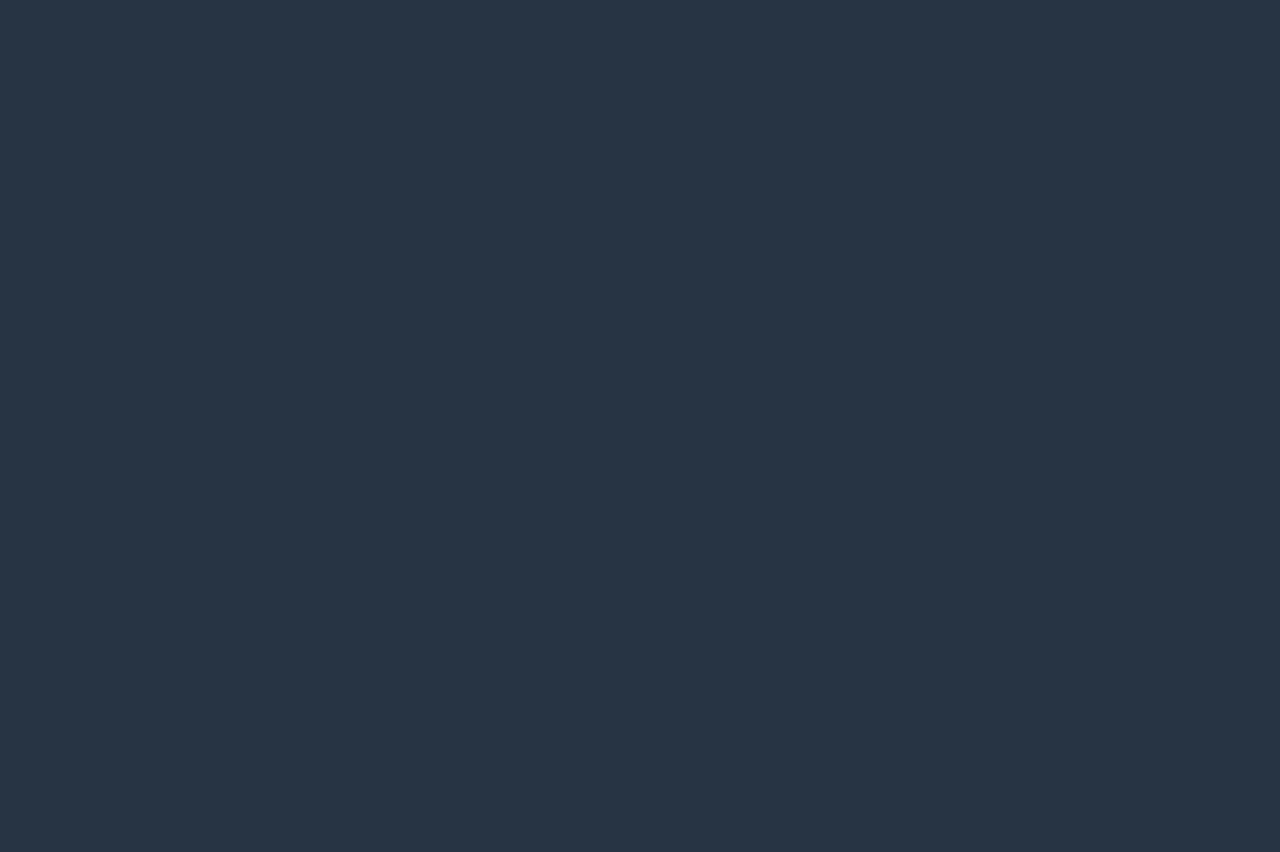
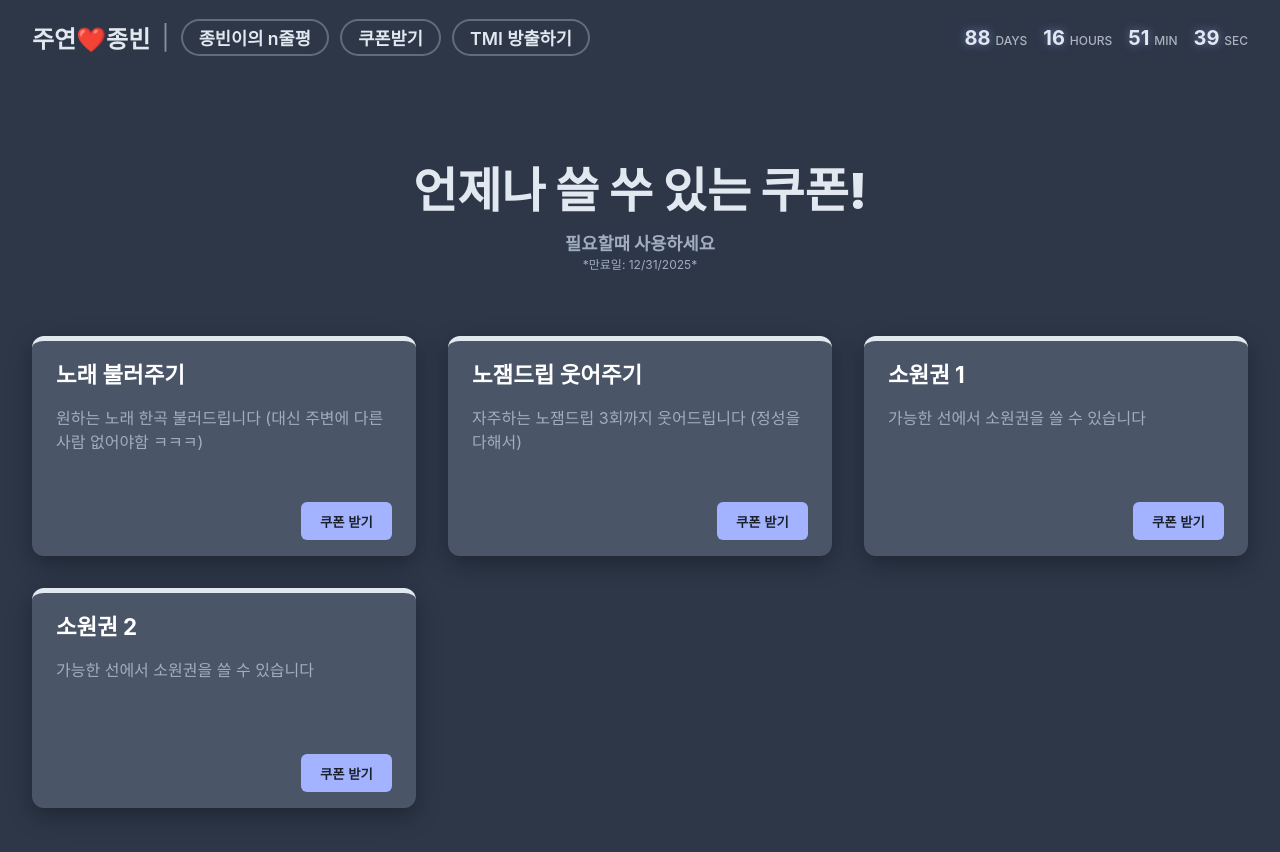
Before and after one commit to jblee0310/Web, a React (Vite) app: page /coupon in a window 1280 px wide. Before the commit this address had no page. Shown: the top 852 px of the page. Before the commit the page ends 800 px from the top, so only its background shows below. Built offline with nearby package versions, Linux system fonts and the light colour scheme.

Commit message:
added coupon page and fixed other things

```diff
--- a/index.html
+++ b/index.html
@@ -4,7 +4,7 @@
     <meta charset="UTF-8" />
     <link rel="icon" type="image/svg+xml" href="/vite.svg" />
     <meta name="viewport" content="width=device-width, initial-scale=1.0" />
-    <title>Vite + React</title>
+    <title>100일</title>
     <meta charset="UTF-8" />
   <link rel="icon" type="image/svg+xml" href="/vite.svg" />
   <meta name="viewport" content="width=device-width, initial-scale=1.0" />
--- a/src/App.jsx
+++ b/src/App.jsx
@@ -5,6 +5,7 @@ import HomePage from './pages/Homepage.jsx';
 import LetterPage from './pages/LetterPage.jsx';
 import NGridPage from './pages/NGridPage.jsx';
 import DiscoveryPage from './pages/DiscoveryPage.jsx';
+import CouponPage from './pages/CouponPage.jsx';
 
 
 // Import other pages like StoryPage here later
@@ -30,6 +31,7 @@ function App() {
         <Route path="/n줄평" element={<NGridPage />} /> {/* <-- ADD ROUTE */}
         <Route path="/tmi" element={<DiscoveryPage />} />
         <Route path="/timeline" element={<HomePage />} />
+        <Route path="/coupon" element={<CouponPage />} />
 
 
 
--- a/src/components/Header.css
+++ b/src/components/Header.css
@@ -25,7 +25,7 @@
   /* --- Flexbox Layout --- */
   display: flex;
   align-items: center; /* Vertically centers everything */
-  gap: 1.2rem;       /* The default space between items on the left */
+  gap: .7rem;       /* The default space between items on the left */
 }
 
 
--- a/src/components/Header.jsx
+++ b/src/components/Header.jsx
@@ -9,14 +9,14 @@ function Header() {
   return (
     <header className="main-header">
       {/* --- Left-Side Group --- */}
-      {/* <a href=".">주연❤️종빈</a> */}
-      <a href=".">FILLER</a>
+      <a href=".">주연❤️종빈</a>
+      {/* <a href=".">FILLER</a> */}
       <span className="nav-separator">|</span>
 
 
       {/* Give 'x' and 'y' a common class for styling */}
       <a href="/n줄평" className="nav-button">종빈이의 n줄평</a>
-      <a href="/timeline" className="nav-button">Timeline</a>
+      <a href="/coupon" className="nav-button">쿠폰받기</a>
 
       {/* --- Right-Side Item --- */}
       {/* Give 'z' the common class AND a special class for positioning */}
--- /dev/null
+++ b/src/couponsData.js
@@ -0,0 +1,28 @@
+// In src/couponsData.js
+
+export const couponsData = [
+  {
+    id: 'coupon-1',
+    title: '노래 불러주기',
+    description: '원하는 노래 한곡 불러드립니다 (대신 주변에 다른 사람 없어야함 ㅋㅋㅋ)',
+    accentColor: '#81e6d9', // A nice teal
+  },
+  {
+    id: 'coupon-2',
+    title: '노잼드립 웃어주기',
+    description: '자주하는 노잼드립 3회까지 웃어드립니다 (정성을 다해서)',
+    accentColor: '#f6ad55', // A warm orange
+  },
+  {
+    id: 'coupon-3',
+    title: '소원권 1',
+    description: '가능한 선에서 소원권을 쓸 수 있습니다',
+    accentColor: '#f687b3', // A playful pink
+  },
+  {
+    id: 'coupon-4',
+    title: '소원권 2',
+    description: '가능한 선에서 소원권을 쓸 수 있습니다',
+    accentColor: '#a3b3ff', // Your site's periwinkle blue
+  }
+];
--- /dev/null
+++ b/src/pages/CouponPage.css
@@ -0,0 +1,94 @@
+/* In src/pages/CouponPage.css */
+
+.coupon-page-container {
+  min-height: 100vh;
+  padding: 120px 2rem 4rem 2rem;
+  box-sizing: border-box;
+  background-color: #2D3748;
+  color: #E2E8F0;
+}
+
+.page-title, .page-subtitle, .page-subsubtitle {
+  text-align: center;
+}
+.page-title { font-size: 3rem; font-weight: 900; margin-bottom: 0.5rem; }
+.page-subtitle { font-size: 1.1rem; color: #A0AEC0; margin-top: 0; margin-bottom: 0rem; }
+.page-subsubtitle { font-size: .75rem; color: #A0AEC0; margin-top: 0; margin-bottom: 4rem; }
+
+.coupons-grid {
+  display: grid;
+  grid-template-columns: repeat(auto-fit, minmax(320px, 1fr));
+  gap: 2rem;
+  max-width: 1400px;
+  margin: 0 auto;
+}
+
+/* --- THE NEW COUPON DESIGN --- */
+.coupon-container {
+  background-color: #4A5568;
+  border-radius: 12px;
+  display: flex;
+  flex-direction: column;
+  box-shadow: 0 8px 25px rgba(0, 0, 0, 0.3);
+  border-top: 5px solid; /* The color will be set by inline style */
+  height: 220px;
+  transition: all 0.3s ease; /* A smooth transition for all changes */
+}
+
+/* --- THIS IS THE STYLE FOR A REDEEMED COUPON --- */
+.coupon-container.is-redeemed {
+  /* Make it look "used" by making it less prominent */
+  opacity: 0.6;
+  background-color: #38495a; /* A darker background */
+}
+
+.coupon-header { padding: 1rem 1.5rem; }
+.coupon-header h3 { margin: 0; font-size: 1.4rem; color: white; }
+.coupon-body { padding: 0 1.5rem; flex-grow: 1; }
+.coupon-body p { margin: 0; font-size: 1rem; color: #A0AEC0; }
+.coupon-footer { padding: 1rem 1.5rem; text-align: right; }
+
+.redeem-btn {
+  background-color: #a3b3ff;
+  color: #1A202C;
+  border: none;
+  padding: 0.6rem 1.2rem;
+  border-radius: 6px;
+  font-weight: bold;
+  cursor: pointer;
+  transition: background-color 0.2s;
+}
+.redeem-btn:hover {
+  background-color: #8c9eff;
+}
+
+/* This is the text that appears after redeeming */
+.redeemed-text {
+  font-size: 1rem;
+  font-weight: bold;
+  color: #2ecc71; /* A nice green to indicate success */
+  padding: 0.6rem 1.2rem;
+  border: 1px solid #2ecc71;
+  border-radius: 6px;
+  background-color: rgba(46, 204, 113, 0.1);
+}
+
+/* --- The Reset button styling remains the same --- */
+.reset-button-container {
+  margin-top: 4rem;
+  text-align: center;
+}
+.reset-all-btn {
+  background: none;
+  border: 1px solid #e74c3c;
+  color: #e74c3c;
+  padding: 0.75rem 1.5rem;
+  border-radius: 6px;
+  font-weight: bold;
+  cursor: pointer;
+  transition: all 0.2s;
+}
+.reset-all-btn:hover {
+  background-color: #e74c3c;
+  color: white;
+}
--- /dev/null
+++ b/src/pages/CouponPage.jsx
@@ -0,0 +1,96 @@
+// In src/pages/CouponPage.jsx
+
+import { useState, useEffect } from 'react';
+import Header from '../components/Header';
+import { couponsData } from '../couponsData';
+import './CouponPage.css';
+
+// --- This is the new, simpler "helper" component for a single coupon ---
+function Coupon({ data, isRedeemed, onRedeem }) {
+  return (
+    // The main container. We add an 'is-redeemed' class when active.
+    // This class will change the styles of the button and the overall look.
+    <div className={`coupon-container ${isRedeemed ? 'is-redeemed' : ''}`}>
+      <div className="coupon-header" style={{ borderTopColor: data.accentColor }}>
+        <h3>{data.title}</h3>
+      </div>
+      <div className="coupon-body">
+        <p>{data.description}</p>
+      </div>
+      <div className="coupon-footer">
+        {/*
+          We use a conditional render here.
+          If it's redeemed, show a "Redeemed" span.
+          If not, show the "Redeem" button.
+        */}
+        {isRedeemed ? (
+          <span className="redeemed-text">✓ 사용완료</span>
+        ) : (
+          <button className="redeem-btn" onClick={onRedeem}>쿠폰 받기</button>
+        )}
+      </div>
+    </div>
+  );
+}
+
+
+// --- The main page component logic is unchanged ---
+function CouponPage() {
+  const [redeemedState, setRedeemedState] = useState({});
+
+  useEffect(() => {
+    const savedState = JSON.parse(localStorage.getItem('redeemedCoupons'));
+    if (savedState) {
+      setRedeemedState(savedState);
+    }
+  }, []);
+
+  const handleRedeem = (couponId) => {
+    // Only allow redeeming if it's not already redeemed
+    if (!redeemedState[couponId]) {
+      const newState = {
+        ...redeemedState,
+        [couponId]: true,
+      };
+      setRedeemedState(newState);
+      localStorage.setItem('redeemedCoupons', JSON.stringify(newState));
+    }
+  };
+
+  const handleResetAll = () => {
+    if (window.confirm("Are you sure you want to reset all redeemed coupons?")) {
+      setRedeemedState({});
+      localStorage.removeItem('redeemedCoupons');
+    }
+  };
+
+  return (
+    <>
+      <Header />
+      <div className="coupon-page-container">
+        <h1 className="page-title">언제나 쓸 쑤 있는 쿠폰!</h1>
+        <h3 className="page-subtitle">필요할때 사용하세요</h3>
+        <p className="page-subsubtitle">*만료일: 12/31/2025* </p>
+
+        <div className="coupons-grid">
+          {couponsData.map((coupon) => (
+            <Coupon
+              key={coupon.id}
+              data={coupon}
+              isRedeemed={redeemedState[coupon.id] || false}
+              onRedeem={() => handleRedeem(coupon.id)}
+            />
+          ))}
+        </div>
+
+        {/* <div className="reset-button-container">
+          <button className="reset-all-btn" onClick={handleResetAll}>
+            Reset All Coupons
+          </button>
+        </div> */}
+      </div>
+    </>
+  );
+}
+
+export default CouponPage;
--- a/src/pages/Homepage.jsx
+++ b/src/pages/Homepage.jsx
@@ -46,13 +46,13 @@ function HomePage() {
 
           {/* --- The Left Column (Congratulatory Message) --- */}
           <div className="left-column">
-            <p className="main-subtitle">filler</p>
-            <h1 className="main-title">MAIN</h1>
+            <p className="main-subtitle">앞으로도 쭉 행복한 연애하자~</p>
+            <h1 className="main-title">100일 축하해!!!</h1>
             <p className="main-description">
-              filler
+
             </p>
             <a href="/letter" className="letter">
-              100일 편지
+              100일 편지 읽기
             </a>
             <a href="#timeline" className="letter">
               타임라인 보기
@@ -77,7 +77,7 @@ function HomePage() {
       {/* --- SECTION 2: The New Timeline Section --- */}
       {/* --- ADD THIS ENTIRE SECTION BELOW THE FIRST ONE --- */}
       <section className="timeline-section" id="timeline">
-        <h2 className="section-title">Major Dates</h2>
+        <h2 className="section-title">타임라인</h2>
         <div className="timeline-container">
           {timelineData.map((data, idx) => (
             <TimelineItem data={data} index={idx} key={idx} />
--- a/src/timelineData.js
+++ b/src/timelineData.js
@@ -25,6 +25,11 @@ export const timelineData = [
     date: '5월 18-19일, 2025',
     title: '글램핑',
     description: '가족들이랑 같이 처음으로 1박2일로 여행간 날~ 이모가 해주신 랍스터도 너무 맛있었고 고기도 너무 맛있었어! 각종 게임에서 우리가 1등해서 $30 스벅 쿠폰도 받아서 좋았지~'
+  },
+  {
+    date: '7월 8-9일, 2025',
+    title: '한국 가기 전 최후의 만찬',
+    description: '주연이가 한국 떠나기 마지막 날에 케그에서 가장 비싼 고기 먹었지 ㅋㅋㅋ 아이디 확인해서 칵테일은 못 마셨지만 배부르게 저녁 먹었던거 같아! 주연이의 점보편지도 받고, 비록 평상시보다 우리 분위기가 약간 다운됐지만 강가 걸으면서 비 피하고 ㅋㅋㅋ 이날 슬펐지만 행복했어'
   }
 
   // Add as many new events as you want here!
```
Also changed, not shown: src/DiscoveryData.js (+7 -6 lines), src/components/ResultsDisplay.jsx (+4 -14 lines), src/pages/DiscoveryPage.jsx (+4 -4 lines).
